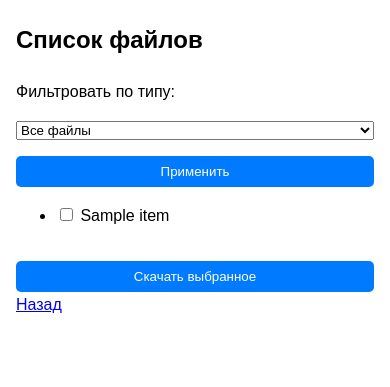
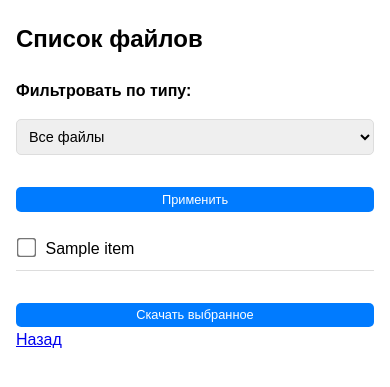
Before and after one commit to tasyke-dev/yandex_disk_viewer, a Flask app: template templates/files.html in a window 390 px wide. Shown: the part 89-476 px from the top of the page. Run offline with Flask 3, Linux system fonts and the light colour scheme; the template is opened without the code that fills it: most values are stand-ins (such as "Sample title", 1, 10 or a date in 2020).

Commit message:
Улучшение интерфейса, документирование, инструкция

```diff
--- a/static/styles.css
+++ b/static/styles.css
@@ -1,3 +1,4 @@
+/* Основной стиль страницы */
 body {
     font-family: Arial, sans-serif;
     line-height: 1.6;
@@ -6,21 +7,116 @@ body {
     padding: 1rem;
 }
 
+/* Заголовок */
 header h1 {
     text-align: center;
+    margin-bottom: 1rem;
 }
 
+/* Стили для форм */
 form {
     display: flex;
     flex-direction: column;
     gap: 1rem;
 }
 
+form label {
+    font-weight: bold;
+}
+
+/* Стили для выпадающих списков и текстовых полей */
+input[type="text"], select {
+    padding: 0.75rem;
+    font-size: 1rem;
+    border: 1px solid #ddd;
+    border-radius: 5px;
+    margin-bottom: 1rem;
+}
+
+/* Стили для кнопок */
 button {
-    padding: 0.5rem;
+    padding: 0.8rem;
     background-color: #007BFF;
     color: white;
     border: none;
     border-radius: 5px;
     cursor: pointer;
+    font-size: 1rem;
+    transition: background-color 0.3s;
 }
+
+button:hover {
+    background-color: #0056b3;
+}
+
+/* Стили для ссылок с иконками */
+li a {
+    color: #007BFF;
+    font-size: 1.5rem;
+    text-decoration: none;
+    transition: color 0.3s;
+}
+
+li a:hover {
+    color: #0056b3;
+}
+
+li i {
+    margin-right: 0.5rem;
+    font-size: 1.5rem;
+}
+
+/* Стили для элементов списка */
+ul {
+    padding: 0;
+    list-style-type: none;
+}
+
+li {
+    display: flex;
+    align-items: center;
+    justify-content: space-between;
+    padding: 0.5rem 0;
+    border-bottom: 1px solid #ddd;
+}
+
+/* Увеличение размера чекбоксов */
+input[type="checkbox"] {
+    transform: scale(1.5);
+    margin-right: 1rem;
+}
+
+/* Стили для иконок в кнопках */
+button i {
+    margin-right: 0.5rem;
+}
+
+/* Мобильные стили */
+@media screen and (max-width: 768px) {
+    li {
+        flex-direction: column;
+        align-items: flex-start;
+    }
+
+    input[type="checkbox"] {
+        margin-right: 0.5rem;
+    }
+
+    li a {
+        margin-top: 0.5rem;
+    }
+
+    li i {
+        font-size: 1.3rem;
+    }
+
+    input[type="text"], select {
+        font-size: 0.9rem;
+        padding: 0.5rem;
+    }
+
+    button {
+        padding: 0.3rem 0.7rem;
+        font-size: 0.8rem;
+    }
+}
--- a/templates/base.html
+++ b/templates/base.html
@@ -1,16 +1,20 @@
 <!DOCTYPE html>
-<html lang="en">
+<html lang="ru">
 <head>
     <meta charset="UTF-8">
     <meta name="viewport" content="width=device-width, initial-scale=1.0">
+    <!-- Подключение иконок Font Awesome -->
+    <link href="https://cdnjs.cloudflare.com/ajax/libs/font-awesome/6.0.0-beta3/css/all.min.css" rel="stylesheet">
     <link rel="stylesheet" href="/static/styles.css">
     <title>Yandex Disk Viewer</title>
 </head>
 <body>
     <header>
+        <!-- Заголовок сайта -->
         <h1>Yandex Disk Viewer</h1>
     </header>
     <main>
+        <!-- Контент страницы будет вставляться сюда -->
         {% block content %}{% endblock %}
     </main>
 </body>
--- a/templates/files.html
+++ b/templates/files.html
@@ -3,9 +3,14 @@
 {% block content %}
 <h2>Список файлов</h2>
 
+<!-- Форма для фильтрации файлов по типу -->
 <form method="GET" action="{{ url_for('view_files') }}">
+    <!-- Публичный ключ для доступа к файлам -->
     <input type="hidden" name="public_key" value="{{ public_key }}">
+    <!-- Путь к папке для навигации -->
     <input type="hidden" name="folder_path" value="{{ folder_path }}">
+
+    <!-- Выбор типа файлов для фильтрации -->
     <label for="file_type">Фильтровать по типу:</label>
     <select id="file_type" name="file_type">
         <option value="">Все файлы</option>
@@ -17,7 +22,9 @@
     <button type="submit">Применить</button>
 </form>
 
+<!-- Форма для скачивания выбранных файлов -->
 <form method="POST" action="{{ url_for('download_all') }}">
+    <!-- Публичный ключ и путь к папке передаются в скрытых полях -->
     <input type="hidden" name="public_key" value="{{ public_key }}">
     <input type="hidden" name="folder_path" value="{{ folder_path }}">
 
@@ -25,14 +32,25 @@
         {% if items %}
             {% for item in items %}
             <li>
-                <input type="checkbox" name="selected_files" value="{{ item.path }}{% if item.type == 'dir' %}/{% endif %}">
-                {{ item.name }}
+                <!-- Элементы списка с чекбоксами для выбора файлов -->
+                <div class="left">
+                    <input type="checkbox" name="selected_files" value="{{ item.path }}{% if item.type == 'dir' %}/{% endif %}">
+                    <span>{{ item.name }}</span>
+                </div>
 
-                {% if item.type == "file" %}
-                    <a href="{{ url_for('download_file', public_key=public_key, file_path=item.path) }}">Скачать</a>
-                {% elif item.type == "dir" %}
-                    <a href="{{ url_for('view_files', public_key=public_key, folder_path=item.path) }}">Открыть</a>
-                {% endif %}
+                <div class="right">
+                    {% if item.type == "file" %}
+                        <!-- Ссылка для скачивания файла -->
+                        <a href="{{ url_for('download_file', public_key=public_key, file_path=item.path) }}">
+                            <i class="fas fa-download" title="Скачать"></i>
+                        </a>
+                    {% elif item.type == "dir" %}
+                        <!-- Ссылка для открытия папки -->
+                        <a href="{{ url_for('view_files', public_key=public_key, folder_path=item.path) }}">
+                            <i class="fas fa-folder-open" title="Открыть"></i>
+                        </a>
+                    {% endif %}
+                </div>
             </li>
             {% endfor %}
         {% else %}
@@ -40,9 +58,11 @@
         {% endif %}
     </ul>
 
+    <!-- Кнопка для скачивания выбранных файлов -->
     <button type="submit">Скачать выбранное</button>
 </form>
 
+<!-- Ссылка для возвращения назад -->
 {% if folder_path %}
     <a href="{{ url_for('view_files', public_key=public_key, folder_path='') }}">Назад</a>
 {% else %}
--- a/templates/index.html
+++ b/templates/index.html
@@ -1,6 +1,7 @@
 {% extends "base.html" %}
 
 {% block content %}
+<!-- Форма для ввода публичного ключа для доступа к файлам -->
 <form method="POST" action="/">
     <label for="public_key">Введите публичную ссылку (public_key):</label>
     <input type="text" id="public_key" name="public_key" required>
```
Also changed, not shown: README.md (added).
